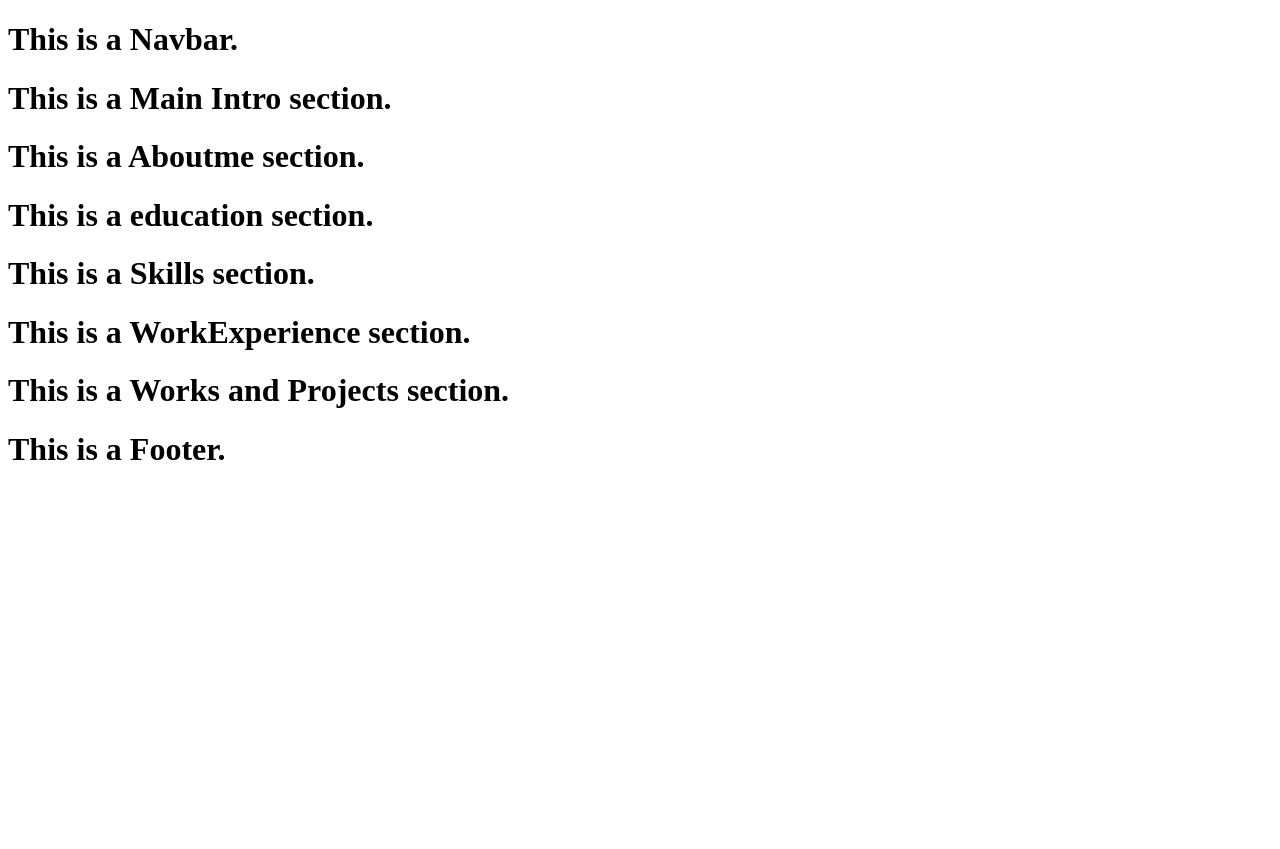
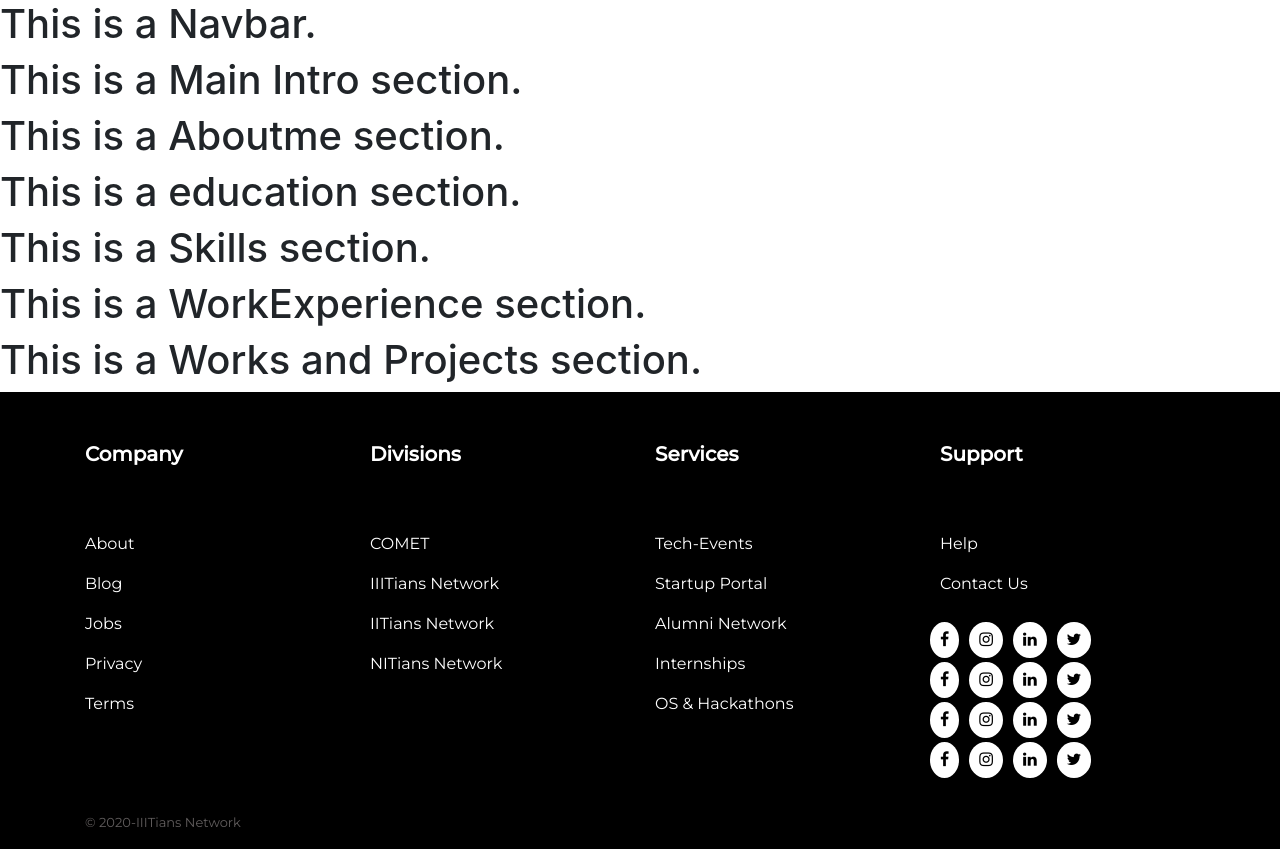
Before and after one commit to COMET-Labs/COMET-Frontend, a Next.js app: page / in a window 1280 px wide. Before the commit the page ends 800 px from the top, so only its background shows below. Built offline with nearby package versions, Linux system fonts and the light colour scheme.

Commit message:
Added Footer

```diff
--- a/components/footer/footer.module.scss
+++ b/components/footer/footer.module.scss
@@ -0,0 +1,48 @@
+@import url('https://fonts.googleapis.com/css2?family=Montserrat:wght@400;500&display=swap');
+@import url('https://fonts.googleapis.com/css2?family=Montserrat&display=swap');
+.footer {
+  width: 100%;
+  background-color: #000000;
+  color: white;
+  font-family: 'Montserrat', sans-serif;
+}
+
+.link {
+  color: white;
+  line-height: 40px;
+  font-size: medium;
+}
+.link:hover {
+  color: floralwhite;
+  text-decoration: underline;
+}
+
+.linktitle {
+  color: #ffffff;
+  padding-top: 50px;
+  padding-bottom: 50px;
+  font-weight: bold;
+  font-size: 20px;
+}
+
+@media screen and (max-width: 480px) {
+  .footersection {
+    text-align: center;
+  }
+}
+.fa {
+  color: black;
+}
+
+.socialicon {
+  box-sizing: border-box;
+  border-radius: 50%;
+  background: white;
+  margin: 2px 5px 2px 5px;
+  padding: 6px 10px;
+}
+
+.subtitle {
+  color: rgb(97, 93, 93);
+  font-size: small;
+}
--- a/components/footer/index.tsx
+++ b/components/footer/index.tsx
@@ -1,11 +1,83 @@
-// import  styles from './footer.module.scss'
+import  styles from './footer.module.scss';
+import 'bootstrap/dist/css/bootstrap.min.css';
+import 'font-awesome/css/font-awesome.min.css';
 
-function Footer() {
-  return (
-    <div>
-      <h1>This is a Footer.</h1>
+const Footer=()=> {
+  return(
+        <div className={styles.footer}>
+            <div className="container">
+            <div className="row ">
+                <div className={`${styles.footersection} col-12 col-md-3`}>
+                    <h5 className={styles.linktitle}>Company</h5>
+                    <ul className="list-unstyled">
+                        <li><a className={styles.link} href="#">About</a></li>
+                        <li><a className={styles.link} href="#">Blog</a></li>
+                        <li><a className={styles.link} href="#">Jobs</a></li>
+                        <li><a className={styles.link} href="#">Privacy</a></li>
+                        <li><a className={styles.link} href="#">Terms</a></li>
+                    </ul>
+                </div>
+                <div className={`${styles.footersection} col-12 col-md-3`}>
+                <ul className="list-unstyled">
+                    <h5 className={styles.linktitle}>Divisions</h5>
+                        <li><a className={styles.link} href="#">COMET</a></li>
+                        <li><a className={styles.link} href="#">IIITians Network</a></li>
+                        <li><a className={styles.link} href="#">IITians Network</a></li>
+                        <li><a className={styles.link} href="#">NITians Network</a></li>
+                    </ul>
+                </div>
+                <div className={`${styles.footersection} col-12 col-md-3`}>
+                <h5 className={styles.linktitle}>Services</h5>
+                <ul className="list-unstyled">
+                        <li><a className={styles.link} href="#">Tech-Events</a></li>
+                        <li><a className={styles.link} href="#">Startup Portal</a></li>
+                        <li><a className={styles.link} href="#">Alumni Network</a></li>
+                        <li><a className={styles.link} href="#">Internships</a></li>
+                        <li><a className={styles.link} href="#">OS & Hackathons</a></li>
+                    </ul>
+                </div>
+                <div className={`${styles.footersection} col-12 col-md-3`}>
+                <h5 className={styles.linktitle}>Support</h5>
+                <ul className="list-unstyled">
+                        <li><a className={styles.link} href="#">Help</a></li>
+                        <li><a className={styles.link} href="#">Contact Us</a></li>
+                    </ul>
+                    <div className="row">
+                    <a className={styles.socialicon} href="#"><i className={`${styles.fa} fa fa-facebook`}></i></a>
+                    <a className={styles.socialicon} href="#"><i className={`${styles.fa} fa fa-instagram`}></i></a>
+                    <a className={styles.socialicon} href="#"><i className={`${styles.fa} fa fa-linkedin`}></i></a>
+                    <a className={styles.socialicon} href="#"><i className={`${styles.fa} fa fa-twitter`}></i></a>
+                    </div>
+                    <div className="row">
+                    <a className={styles.socialicon} href="#"><i className={`${styles.fa} fa fa-facebook`}></i></a>
+                    <a className={styles.socialicon} href="#"><i className={`${styles.fa} fa fa-instagram`}></i></a>
+                    <a className={styles.socialicon} href="#"><i className={`${styles.fa} fa fa-linkedin`}></i></a>
+                    <a className={styles.socialicon} href="#"><i className={`${styles.fa} fa fa-twitter`}></i></a>
+                    </div>
+                    <div className="row">
+                    <a className={styles.socialicon} href="#"><i className={`${styles.fa} fa fa-facebook`}></i></a>
+                    <a className={styles.socialicon} href="#"><i className={`${styles.fa} fa fa-instagram`}></i></a>
+                    <a className={styles.socialicon} href="#"><i className={`${styles.fa} fa fa-linkedin`}></i></a>
+                    <a className={styles.socialicon} href="#"><i className={`${styles.fa} fa fa-twitter`}></i></a>
+                    </div>
+                    <div className="row">
+                    <a className={styles.socialicon} href="#"><i className={`${styles.fa} fa fa-facebook`}></i></a>
+                    <a className={styles.socialicon} href="#"><i className={`${styles.fa} fa fa-instagram`}></i></a>
+                    <a className={styles.socialicon} href="#"><i className={`${styles.fa} fa fa-linkedin`}></i></a>
+                    <a className={styles.socialicon} href="#"><i className={`${styles.fa} fa fa-twitter`}></i></a>
+                    </div>
+
+                </div>
+            </div>
+            <hr/>
+            <div className="row">
+                <div className="col-auto">
+                    <p className={styles.subtitle}>© 2020-IIITians Network</p>
+                </div>
+            </div>
+            </div>
     </div>
-  );
+    )
 }
 
 export default Footer;
--- a/package.json
+++ b/package.json
@@ -8,6 +8,8 @@
     "start": "next start"
   },
   "dependencies": {
+    "bootstrap": "^4.5.3",
+    "font-awesome": "^4.7.0",
     "next": "10.0.2",
     "react": "17.0.1",
     "react-dom": "17.0.1"
--- a/pages/_app.tsx
+++ b/pages/_app.tsx
@@ -1,4 +1,5 @@
 import './globals.scss';
+
 import { AppProps } from 'next/app';
 
 const MyApp = ({ Component, pageProps }: AppProps) => <Component {...pageProps} />;
```
Also changed, not shown: 1 other file (tests, documents, lock files or other folders).
